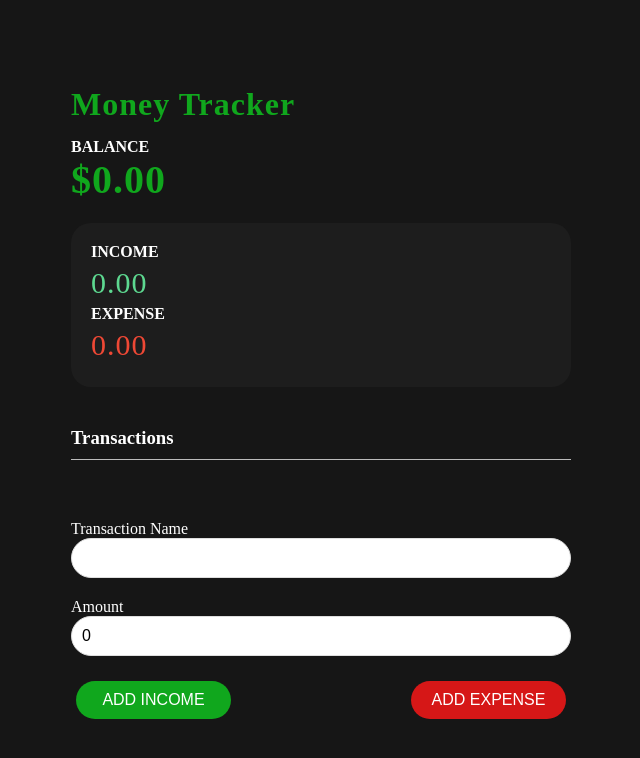
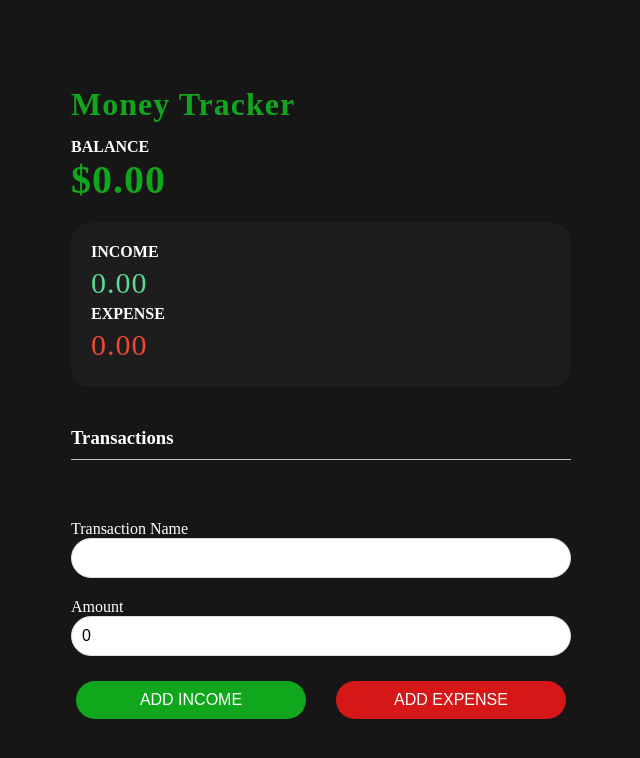
Before and after one commit to isabelchua/money-tracker, a React (Create React App) app: page / in a window 1280 px wide. Shown: the top 758 px of the page, without its empty margins (319-959 px from the left). Built offline with nearby package versions, Linux system fonts and the light colour scheme; a web font is replaced by a local one.

Commit message:
desktop button fix

```diff
--- a/src/App.css
+++ b/src/App.css
@@ -178,4 +178,7 @@ input[type='number'] {
 	.container {
 		width: 500px;
 	}
+	.btn {
+		width: 230px;
+	}
 }
```
